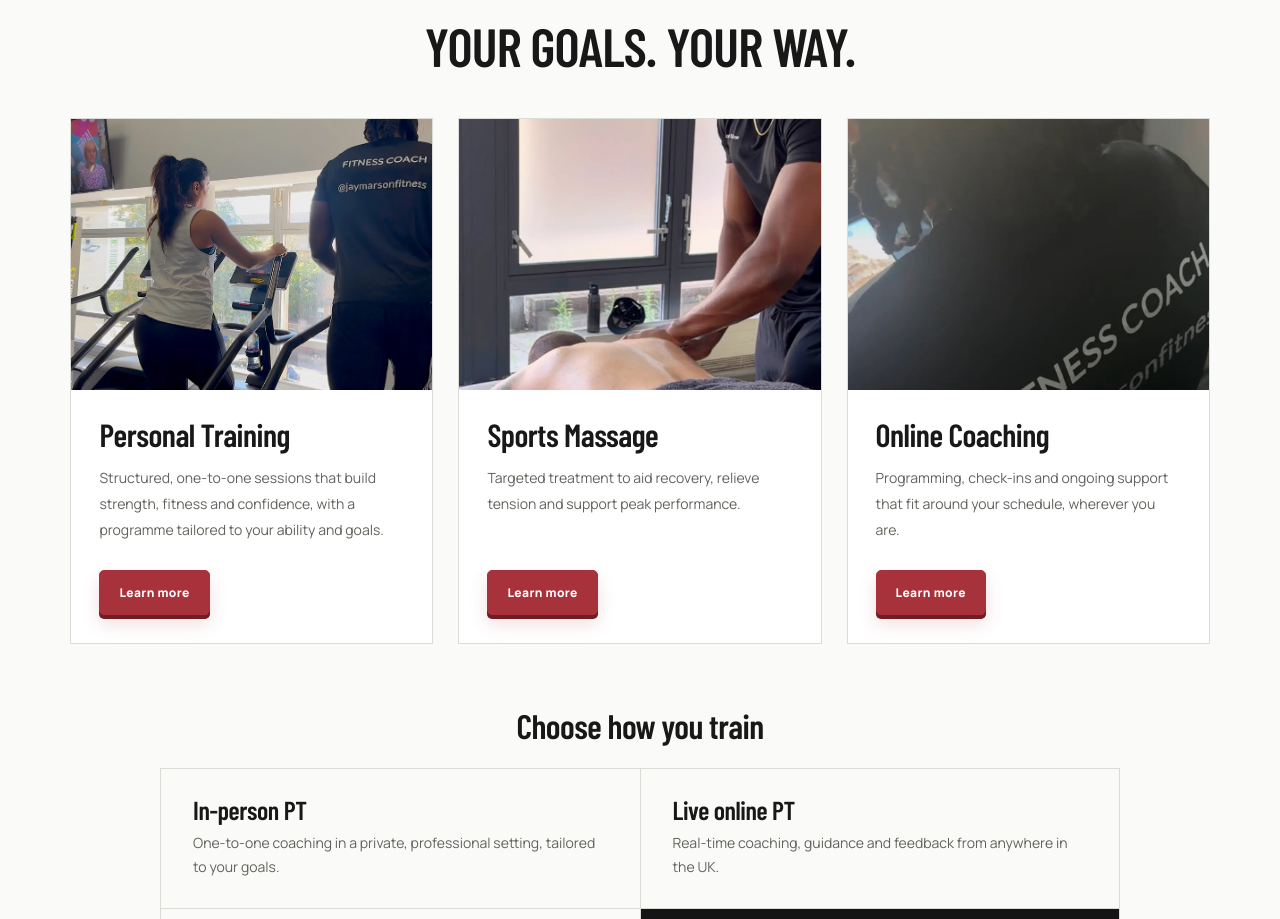
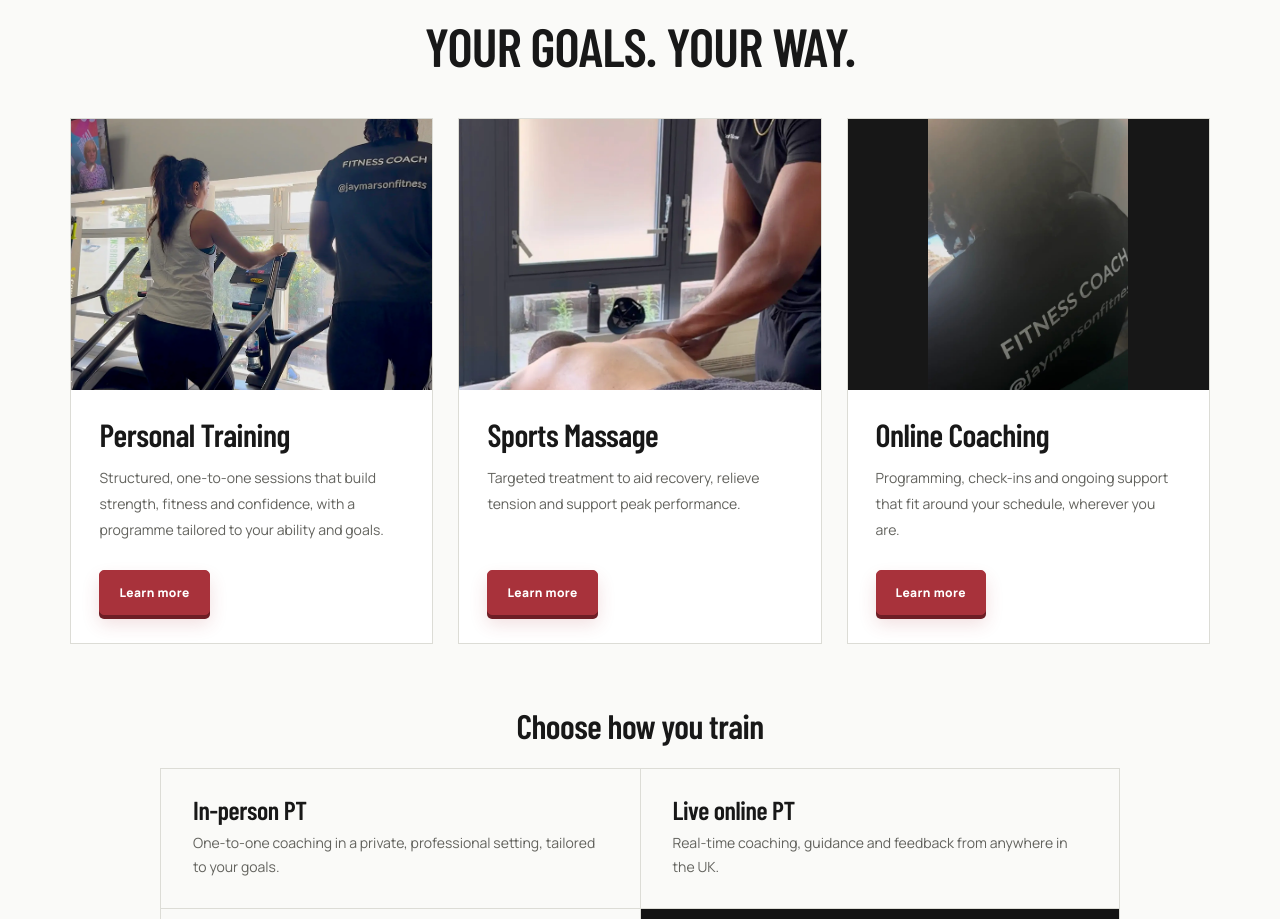
Before and after one commit to dean1234533/Growwithjay, a plain HTML site: page index.html in a window 1280 px wide. Shown: the part 2669-3588 px from the top of the page. Drawn offline with nearby package versions, Linux system fonts and the light colour scheme; a web font is replaced by a local one.

Commit message:
Show full online coaching photo without cropping

```diff
--- a/index.html
+++ b/index.html
@@ -16,7 +16,7 @@
       rel="stylesheet"
     />
     <link rel="icon" type="image/png" href="assets/growwithjay/logo.png" />
-    <link rel="stylesheet" href="styles.css?v=20261119-hero-white" />
+    <link rel="stylesheet" href="styles.css?v=20261119-online-photo" />
   </head>
   <body>
     <a class="skip" href="#main">Skip to main content</a>
@@ -248,10 +248,10 @@
             <a class="btn btn-sm" href="sports-massage.html">Learn more</a>
           </article>
           <article class="card">
-            <div class="service-photo">
+            <div class="service-photo service-photo-online">
               <img
                 src="assets/growwithjay/online-coaching.jpg"
-                alt="Jay Marson coaching a client online"
+                alt="Jay Marson wearing his fitness coach shirt"
                 width="900"
                 height="650"
               />
--- a/styles.css
+++ b/styles.css
@@ -1878,3 +1878,8 @@ html {
 }
 
 .review-stars { font-size: 24px; letter-spacing: 5px; line-height: 1.4; margin: 8px 0 4px; }
+
+/* Preserve the entire portrait in the online coaching card. */
+.service-photo-online { background: #171717; }
+.service-photo-online img { object-fit: contain; object-position: center; }
+.card:hover .service-photo-online img { transform: none; }
```
